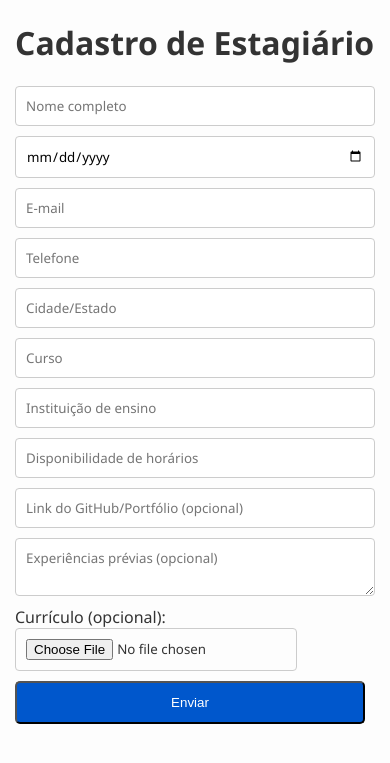
After one commit to Valenapizzato/itprati, a Flask app: page /cadastro-estagiario in a window 390 px wide. The commit adds this page. Shown: the top 763 px of the page. Run offline with Flask 3, Linux system fonts and the light colour scheme.

Commit message:
Aplicado layout final com formulários responsivos

```diff
--- a/static/css/style.css
+++ b/static/css/style.css
@@ -82,4 +82,16 @@ footer {
     font-weight: bold;
     text-align: center;
     margin-top: 20px;
+}.styled-form {
+    display: flex;
+    flex-direction: column;
+    gap: 10px;
+    margin-top: 20px;
 }
+.styled-form input,
+.styled-form textarea {
+    padding: 10px;
+    border: 1px solid #ccc;
+    border-radius: 4px;
+    font-family: inherit;
+}
--- /dev/null
+++ b/templates/form_estagiario.html
@@ -0,0 +1,32 @@
+<!DOCTYPE html>
+<html lang="pt-br">
+<head>
+    <meta charset="UTF-8">
+    <title>Cadastro de Estagiário</title>
+    <link rel="stylesheet" href="{{ url_for('static', filename='css/style.css') }}">
+</head>
+<body>
+<main class="container">
+    <h1>Cadastro de Estagiário</h1>
+    {% with messages = get_flashed_messages() %}
+        {% if messages %}
+            <p class="flash">{{ messages[0] }}</p>
+        {% endif %}
+    {% endwith %}
+    <form method="post" enctype="multipart/form-data" class="styled-form">
+        <input name="nome" placeholder="Nome completo" required>
+        <input name="data_nascimento" type="date" placeholder="Data de nascimento" required>
+        <input name="email" type="email" placeholder="E-mail" required>
+        <input name="telefone" placeholder="Telefone" required>
+        <input name="cidade_estado" placeholder="Cidade/Estado" required>
+        <input name="curso" placeholder="Curso" required>
+        <input name="instituicao" placeholder="Instituição de ensino" required>
+        <input name="disponibilidade" placeholder="Disponibilidade de horários" required>
+        <input name="github" placeholder="Link do GitHub/Portfólio (opcional)">
+        <textarea name="experiencias" placeholder="Experiências prévias (opcional)"></textarea>
+        <label>Currículo (opcional): <input type="file" name="curriculo"></label>
+        <button type="submit" class="btn">Enviar</button>
+    </form>
+</main>
+</body>
+</html>
```
Also changed, not shown: templates/dashboard.html (added, +32 -0 lines), templates/form_empresa.html (added, +29 -0 lines), templates/login.html (added, +23 -0 lines).
